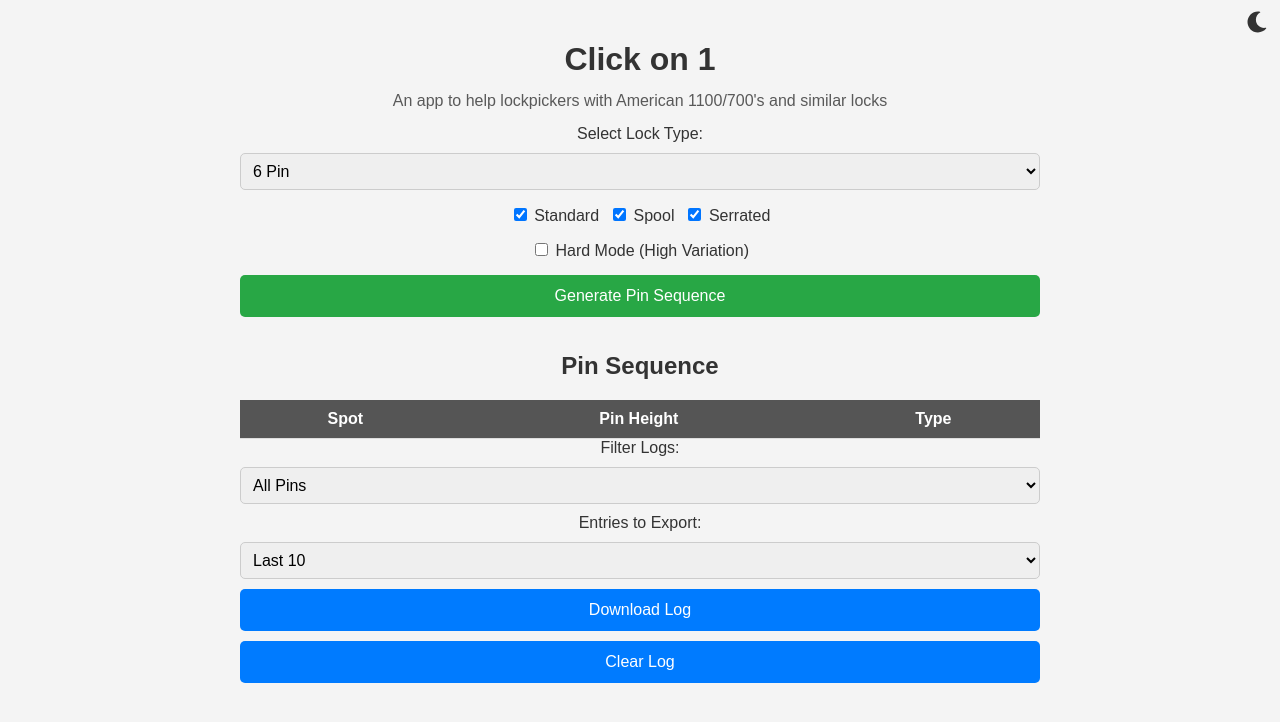
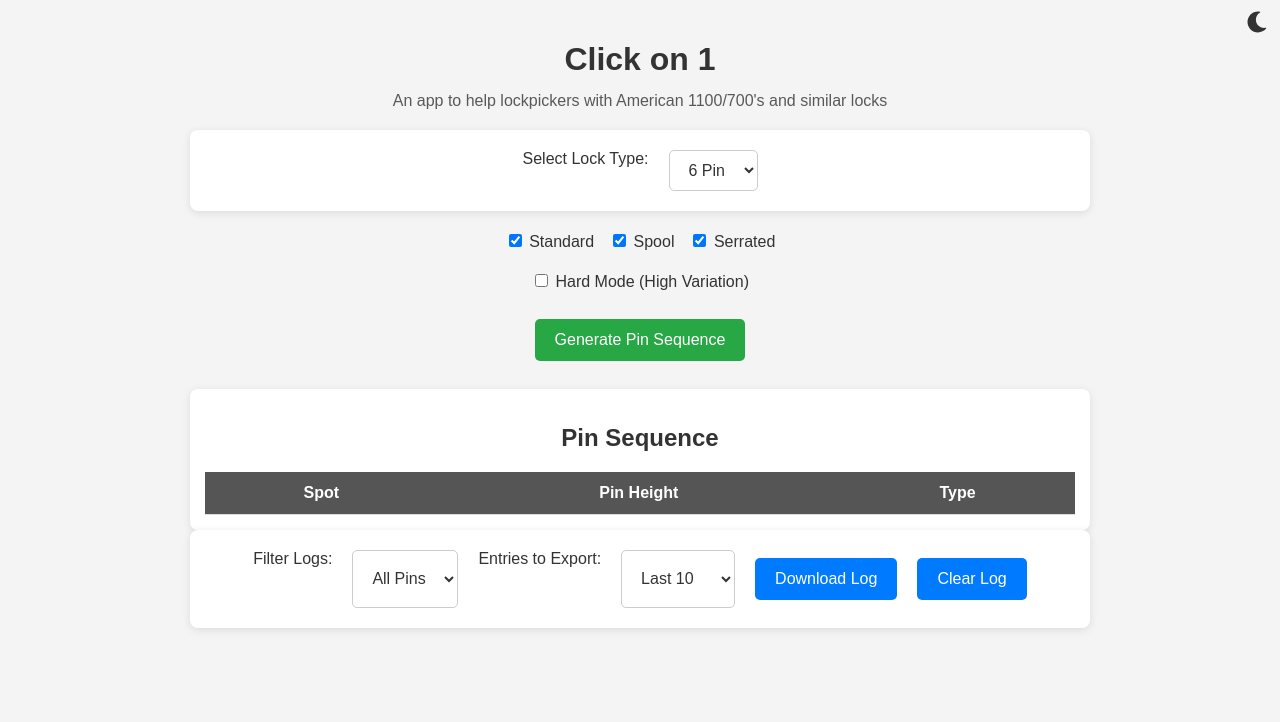
Before and after one commit to profkuns/Click-on-1, a Flask app: page / in a window 1280 px wide. Shown: the top 722 px of the page. Run offline with Flask 3, Linux system fonts and the light colour scheme; lists and menus that the app fills with data are empty.

Commit message:
Completely redid style.css

```diff
--- a/static/style.css
+++ b/static/style.css
@@ -60,21 +60,24 @@ h1 {
 .controls {
     display: flex;
     flex-direction: column;
-    gap: 10px;
-    margin-bottom: 15px;
-}
-
-label {
-    font-size: 1rem;
+    gap: 15px;
+    margin-bottom: 20px;
+    padding: 15px;
+    background: var(--card-bg);
+    border-radius: 8px;
+    box-shadow: 0px 2px 8px rgba(0, 0, 0, 0.1);
 }
 
 /* Dropdowns */
 select {
     width: 100%;
-    padding: 8px;
+    padding: 10px;
     font-size: 1rem;
     border-radius: 5px;
     border: 1px solid #ccc;
+    background: var(--card-bg);
+    color: var(--text-color);
+    cursor: pointer;
 }
 
 /* Checkboxes */
@@ -82,8 +85,8 @@ select {
     display: flex;
     flex-wrap: wrap;
     justify-content: center;
-    gap: 10px;
-    margin-bottom: 15px;
+    gap: 15px;
+    margin-bottom: 20px;
 }
 
 /* Buttons */
@@ -95,6 +98,7 @@ button {
     border-radius: 5px;
     cursor: pointer;
     transition: 0.3s ease;
+    margin: 8px 0;  /* Adds space around buttons */
 }
 
 .generate-btn {
@@ -128,7 +132,11 @@ button {
 
 /* Responsive Table */
 #lock-sequence {
-    margin-top: 15px;
+    margin-top: 20px;
+    padding: 15px;
+    background: var(--card-bg);
+    border-radius: 8px;
+    box-shadow: 0px 2px 8px rgba(0, 0, 0, 0.1);
     overflow-x: auto;
 }
 
@@ -140,7 +148,7 @@ table {
 }
 
 th, td {
-    padding: 10px;
+    padding: 12px;
     text-align: center;
     border-bottom: 1px solid #ddd;
 }
@@ -150,7 +158,37 @@ th {
     color: var(--table-header-text);
 }
 
-/* Mobile Styles */
+/* Desktop-Specific Styles */
+@media (min-width: 800px) {
+    .container {
+        max-width: 900px;
+    }
+
+    .controls {
+        flex-direction: row;
+        flex-wrap: wrap;
+        justify-content: center;
+        padding: 20px;
+        gap: 20px;
+    }
+
+    .checkbox-group {
+        flex-direction: row;
+        justify-content: center;
+    }
+
+    button {
+        width: auto;
+        padding: 12px 20px;
+    }
+
+    select {
+        width: auto;
+        padding: 10px 15px;
+    }
+}
+
+/* Mobile Optimization */
 @media (max-width: 600px) {
     .container {
         width: 100%;
```
Also changed, not shown: other parts of static/style.css (+7 -1 lines).
